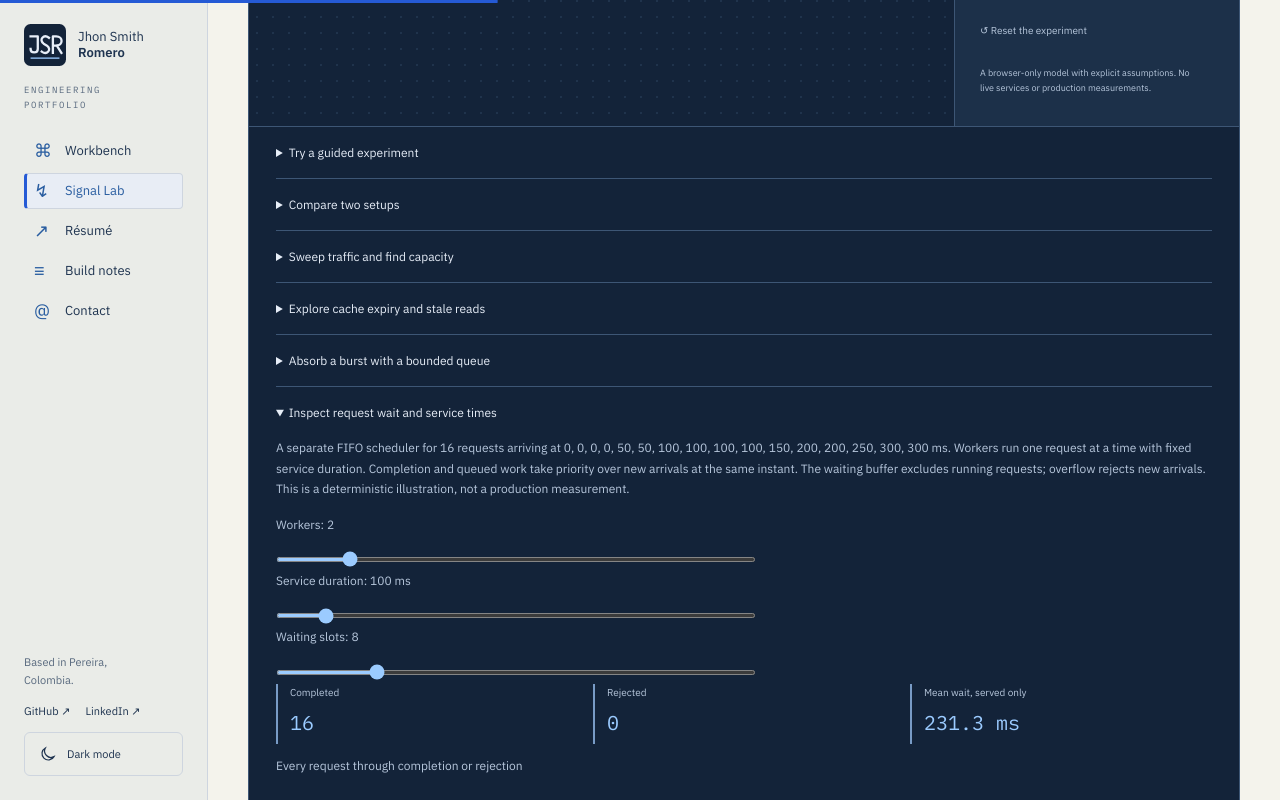
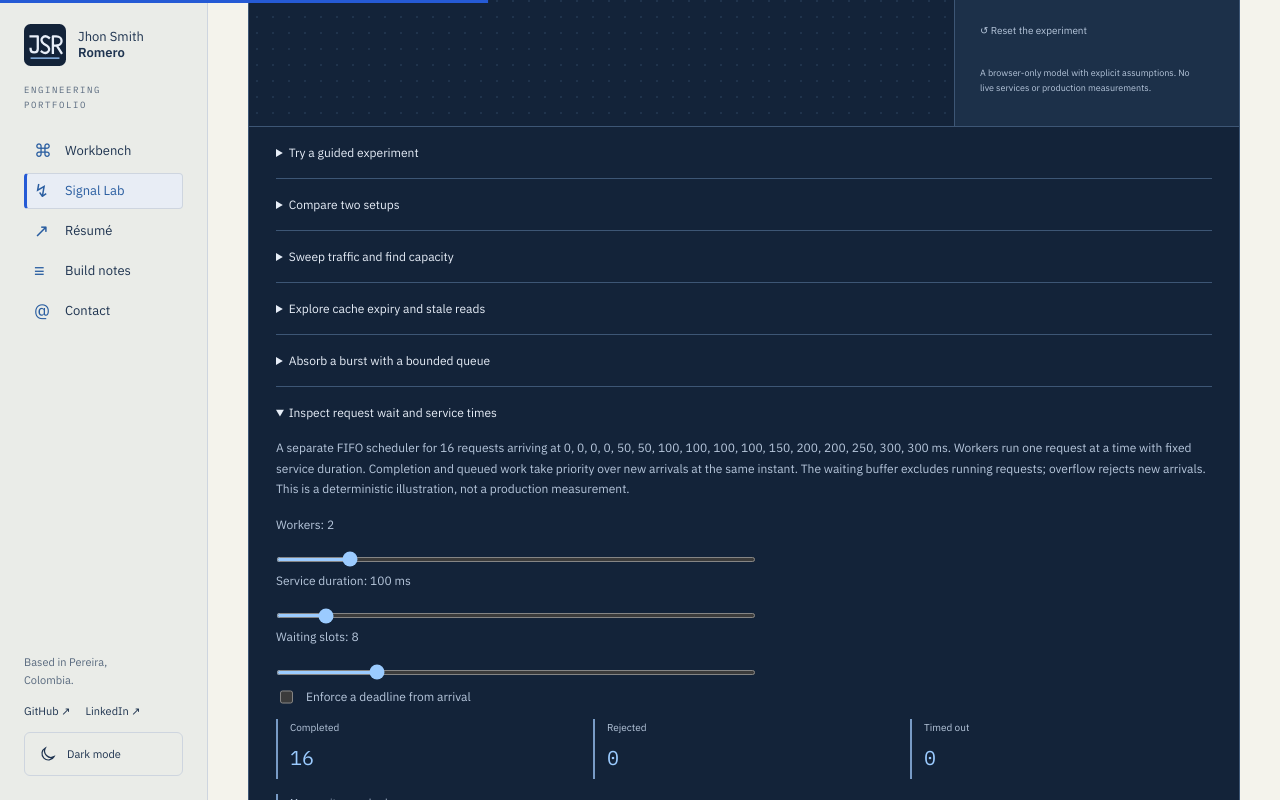
Before and after one commit to JhonSmithRomeroSolorzano/portfolio-lab, a React (Vite) app: page / in a window 1280 px wide. Both pictures are taken after a click on the heading "Inspect request wait and service times". Shown: the part 2204-3004 px from the top of the page. Built offline with nearby package versions, Linux system fonts and the light colour scheme.

Commit message:
Model request deadlines and cancellation across queue and service

```diff
--- a/src/RequestSchedulerPanel.tsx
+++ b/src/RequestSchedulerPanel.tsx
@@ -4,7 +4,14 @@ export function RequestSchedulerPanel() {
   const [concurrency, setConcurrency] = useState(2),
     [serviceMs, setServiceMs] = useState(100),
     [buffer, setBuffer] = useState(8);
-  const rows = scheduleRequests({ concurrency, serviceMs, buffer });
+  const [deadlineEnabled, setDeadlineEnabled] = useState(false),
+    [deadlineMs, setDeadlineMs] = useState(250);
+  const rows = scheduleRequests({
+    concurrency,
+    serviceMs,
+    buffer,
+    ...(deadlineEnabled ? { deadlineMs } : {}),
+  });
   const served = rows.filter((r) => r.outcome === "served");
   const meanWait = served.length
     ? served.reduce((n, r) => n + r.startedAt! - r.arrivedAt, 0) / served.length
@@ -54,6 +61,36 @@ export function RequestSchedulerPanel() {
           value={buffer}
           onChange={(e) => setBuffer(Number(e.target.value))}
         />
+        <label className="tool-actions">
+          <input
+            type="checkbox"
+            checked={deadlineEnabled}
+            onChange={(e) => setDeadlineEnabled(e.target.checked)}
+          />{" "}
+          Enforce a deadline from arrival
+        </label>
+        {deadlineEnabled && (
+          <>
+            <label htmlFor="scheduler-deadline">
+              Deadline: {deadlineMs} ms
+            </label>
+            <input
+              id="scheduler-deadline"
+              className="tool-range"
+              type="range"
+              min="10"
+              max="1000"
+              step="10"
+              value={deadlineMs}
+              onChange={(e) => setDeadlineMs(Number(e.target.value))}
+            />
+            <p>
+              A deadline includes queue wait and service. Timed-out running work
+              is cancelled and releases its worker; waiting work expires before
+              dispatch. Completion exactly at the deadline succeeds.
+            </p>
+          </>
+        )}
         <div className="tool-metrics" aria-live="polite">
           <div>
             <span>Completed</span>
@@ -61,7 +98,15 @@ export function RequestSchedulerPanel() {
           </div>
           <div>
             <span>Rejected</span>
-            <strong>{rows.length - served.length}</strong>
+            <strong>
+              {rows.filter((r) => r.outcome === "rejected").length}
+            </strong>
+          </div>
+          <div>
+            <span>Timed out</span>
+            <strong>
+              {rows.filter((r) => r.outcome === "timed-out").length}
+            </strong>
           </div>
           <div>
             <span>Mean wait, served only</span>
@@ -70,7 +115,9 @@ export function RequestSchedulerPanel() {
         </div>
         <div className="table-scroll">
           <table className="tool-table">
-            <caption>Every request through completion or rejection</caption>
+            <caption>
+              Every request through completion, rejection, or timeout
+            </caption>
             <thead>
               <tr>
                 {[
--- a/src/request-scheduler.ts
+++ b/src/request-scheduler.ts
@@ -2,13 +2,14 @@ export interface SchedulerOptions {
   concurrency: number;
   serviceMs: number;
   buffer: number;
+  deadlineMs?: number;
 }
 export interface ScheduledRequest {
   id: number;
   arrivedAt: number;
   startedAt: number | null;
   finishedAt: number;
-  outcome: "served" | "rejected";
+  outcome: "served" | "rejected" | "timed-out";
 }
 export const SCHEDULER_ARRIVALS = [
   0, 0, 0, 0, 50, 50, 100, 100, 100, 100, 150, 200, 200, 250, 300, 300,
@@ -18,7 +19,7 @@ export function scheduleRequests(
   options: SchedulerOptions,
   arrivals: readonly number[] = SCHEDULER_ARRIVALS,
 ): ScheduledRequest[] {
-  const { concurrency, serviceMs, buffer } = options;
+  const { concurrency, serviceMs, buffer, deadlineMs } = options;
   if (
     !Number.isInteger(concurrency) ||
     concurrency < 1 ||
@@ -33,6 +34,11 @@ export function scheduleRequests(
     throw new RangeError(
       "Use 1–8 workers, 10–1,000 ms service, and a 0–40 request buffer.",
     );
+  if (
+    deadlineMs !== undefined &&
+    (!Number.isInteger(deadlineMs) || deadlineMs < 1 || deadlineMs > 10_000)
+  )
+    throw new RangeError("Deadline must be 1–10,000 ms from arrival.");
   if (
     arrivals.length > 120 ||
     arrivals.some(
@@ -54,16 +60,34 @@ export function scheduleRequests(
     active.push({
       ...request,
       startedAt: at,
-      finishedAt: at + serviceMs,
-      outcome: "served",
+      finishedAt: Math.min(
+        at + serviceMs,
+        request.arrivedAt + (deadlineMs ?? Infinity),
+      ),
+      outcome:
+        at + serviceMs <= request.arrivedAt + (deadlineMs ?? Infinity)
+          ? "served"
+          : "timed-out",
     });
   while (index < arrivals.length || active.length || waiting.length) {
     const now = Math.min(
       arrivals[index] ?? Infinity,
       ...active.map((r) => r.finishedAt),
+      ...waiting.map((r) => r.arrivedAt + (deadlineMs ?? Infinity)),
     );
     completed.push(...active.filter((r) => r.finishedAt === now));
     active = active.filter((r) => r.finishedAt > now);
+    for (let i = waiting.length - 1; i >= 0; i--) {
+      if (waiting[i].arrivedAt + (deadlineMs ?? Infinity) <= now) {
+        const [request] = waiting.splice(i, 1);
+        completed.push({
+          ...request,
+          startedAt: null,
+          finishedAt: now,
+          outcome: "timed-out",
+        });
+      }
+    }
     while (waiting.length && active.length < concurrency)
       start(waiting.shift()!, now);
     while (index < arrivals.length && arrivals[index] === now) {
```
Also changed, not shown: 2 other files (tests, documents, lock files or other folders).
